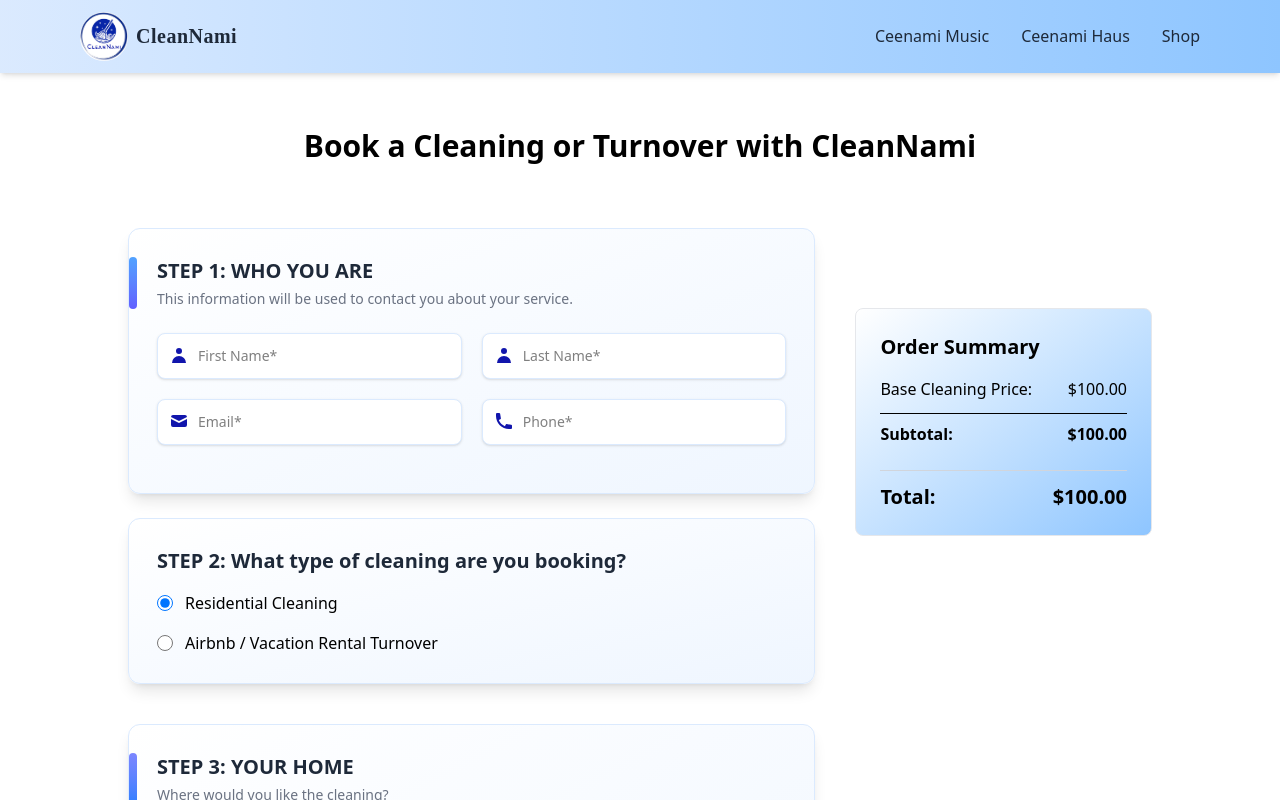
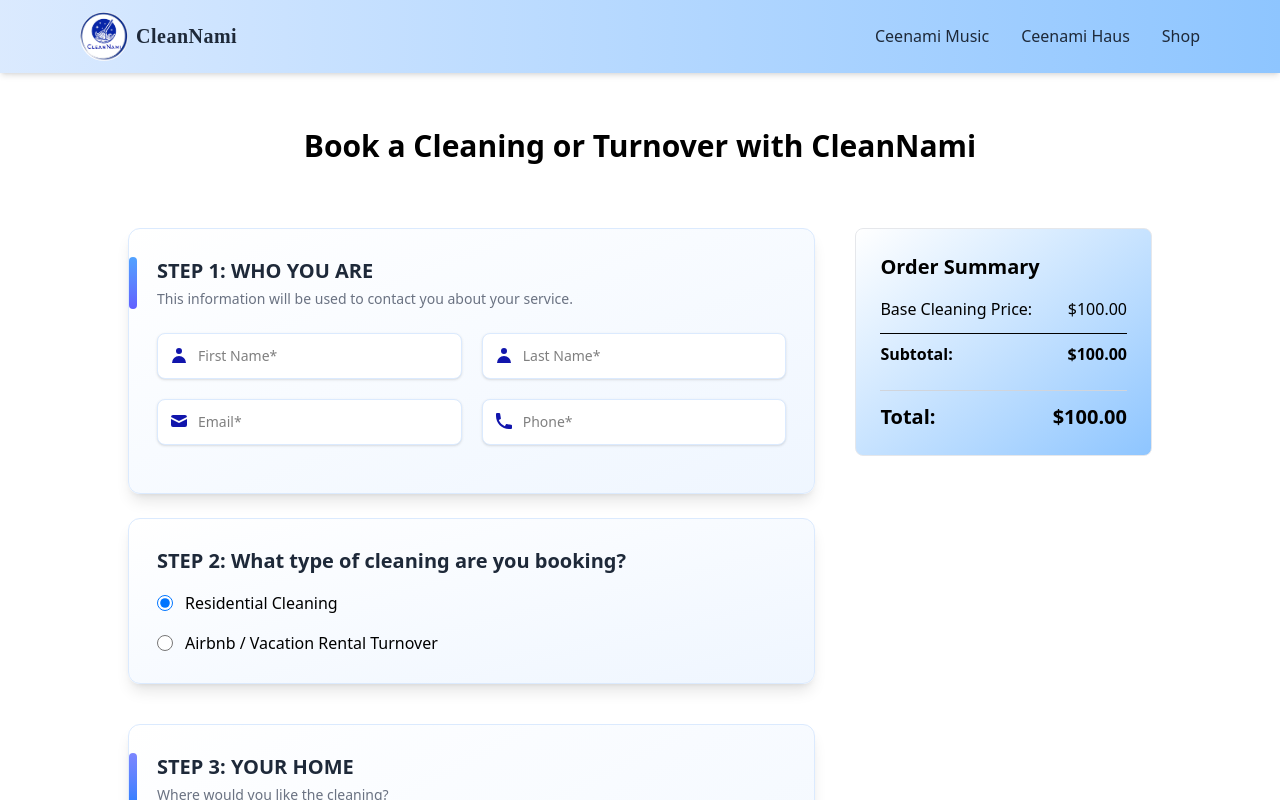
Before and after one commit to MuBBaSher-YaSiN/cleannami.ceenami.com, a Next.js app: page / in a window 1280 px wide. Shown: the top 800 px of the page. Built offline with nearby package versions, Linux system fonts and the light colour scheme.

Commit message:
Update Main.js

```diff
--- a/app/components/Main.js
+++ b/app/components/Main.js
@@ -198,7 +198,7 @@
             />
           </div>
 
-          <div className="md:w-[30%] mt-20 h-full sticky top-0 p-6 bg-gradient-to-br from-white to-blue-300 border border-gray-200 rounded-lg ">
+          <div className="md:w-[30%] h-full sticky top-0 p-6 bg-gradient-to-br from-white to-blue-300 border border-gray-200 rounded-lg ">
             <h2 className="text-xl font-bold mb-4">Order Summary</h2>
 
             <div className="space-y-3 mb-6">
```
